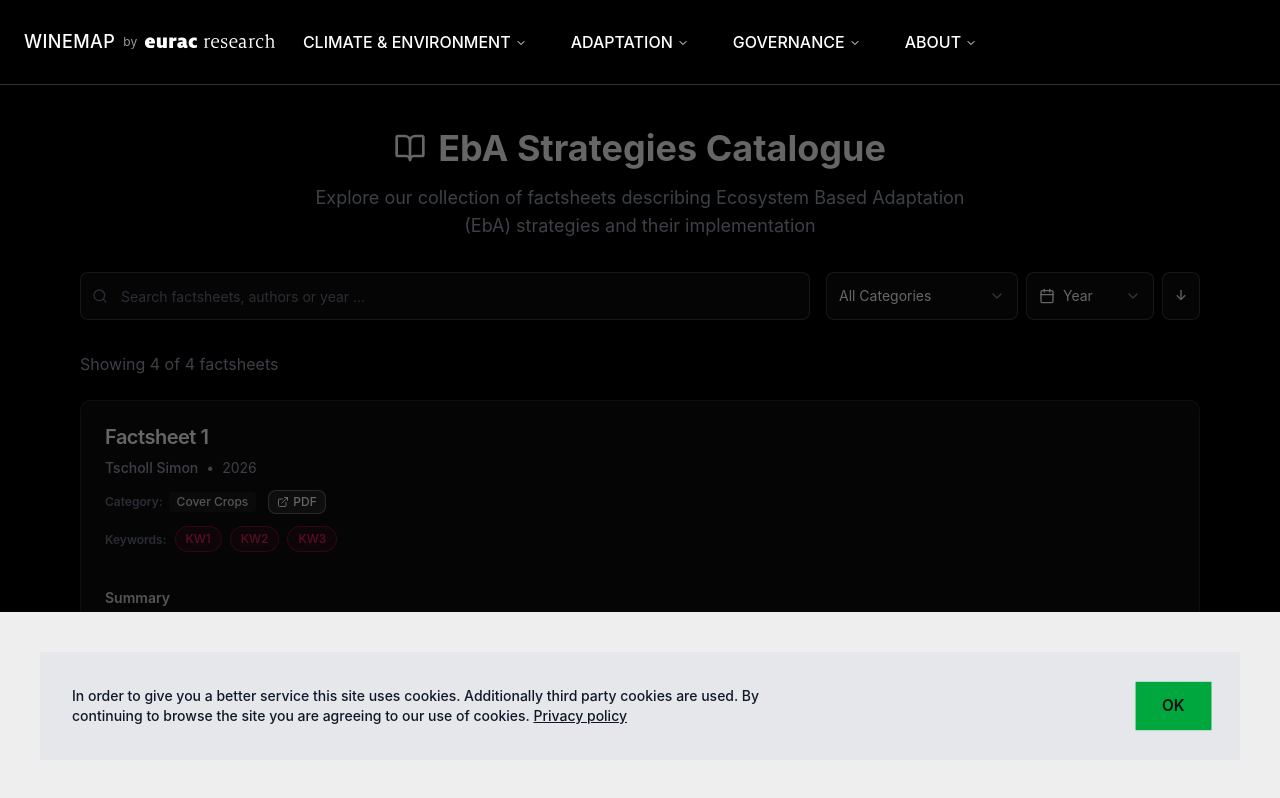
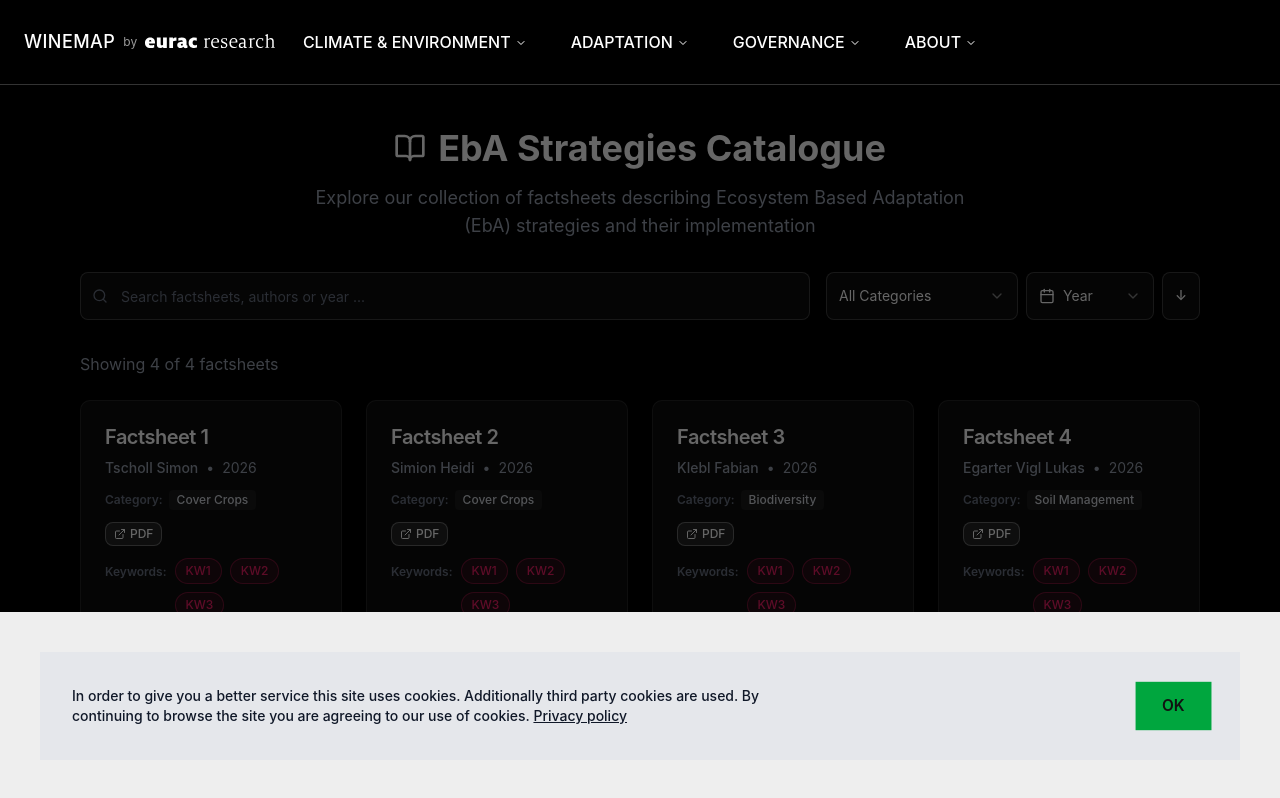
Before and after one commit to Eurac-Research/winemap, a Next.js app: page /adaptation/eba-strategies in a window 1280 px wide. Shown: the top 798 px of the page. Built offline with nearby package versions, Linux system fonts and the light colour scheme.

Commit message:
position factsheets boxes in a grid

```diff
--- a/src/app/adaptation/eba-strategies/page.tsx
+++ b/src/app/adaptation/eba-strategies/page.tsx
@@ -218,7 +218,7 @@ export default function LiteraturePage() {
         </div>
 
         {/* Publications List */}
-        <div className="space-y-6">
+        <div className="grid grid-cols-1 gap-6 sm:grid-cols-2 lg:grid-cols-3 xl:grid-cols-4">
           {filteredAndSortedFactsheets.map((factsheet) => {
             const authorsExpanded = expandedAuthors.has(factsheet.id)
             const abstractExpanded = expandedAbstracts.has(factsheet.id)
@@ -228,7 +228,7 @@ export default function LiteraturePage() {
             return (
               <Card
                 key={factsheet.id}
-                className="hover:shadow-lg hover:border-white/30 transition-all duration-200 bg-white/5 border-white/10 backdrop-blur-sm"
+                className="h-full hover:shadow-lg hover:border-white/30 transition-all duration-200 bg-white/5 border-white/10 backdrop-blur-sm"
               >
                 <CardHeader>
                   <div className="flex items-start justify-between gap-4">
```
